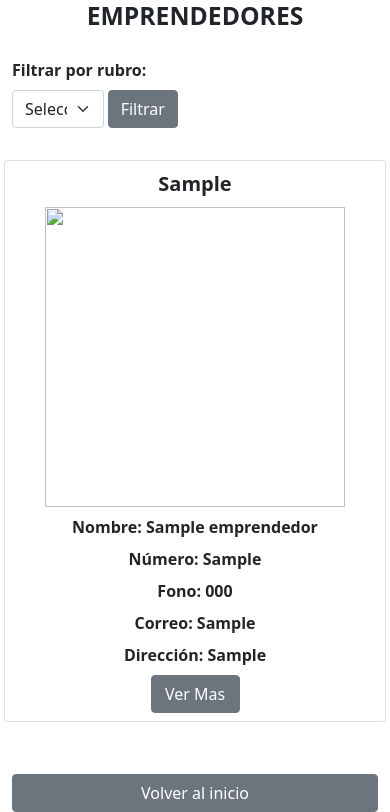
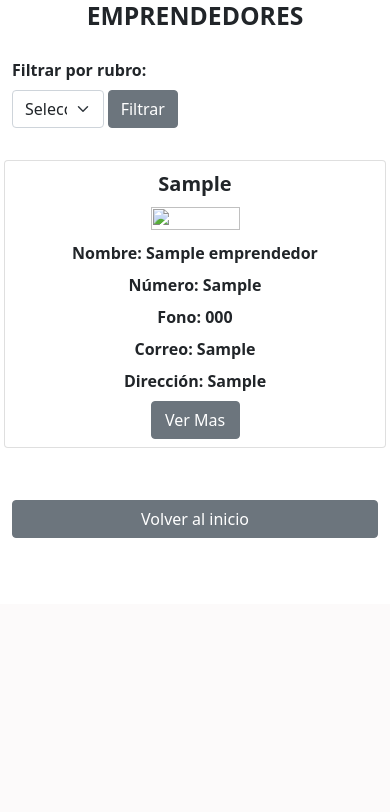
Before and after one commit to FernandoProg/ProyectoTIS, a PHP site: page /public/view_emprendedores.php in a window 390 px wide. Shown: the part 240-1052 px from the top of the page. After the commit the page ends 778 px from the top, so only its background shows below. Run offline with PHP 8.4, Linux system fonts and the light colour scheme; tables that the repository leaves empty or names only in its code hold one stand-in row (values such as "Sample post").

Commit message:
responsive emprendedores

```diff
--- a/public/view_emprendedores.php
+++ b/public/view_emprendedores.php
@@ -56,9 +56,9 @@
         <?php
             while($row = mysqli_fetch_assoc($data)){
         ?>
-                <div class="col card text-center mt-4 mb-4 pb-2">
+                <div class="col-xl-3 col-md-12 card text-center mt-4 mb-4 pb-2">
                     <span style="justify-content: center;" class="mt-2 d-flex fs-5 fw-bolder"><?php echo$row["rubro_emprendedor"] ?></span>
-                    <img style="height: 300px; width: 300px;"class="mt-2 mx-auto" src="data:<?php echo$row["tipo_imagen"]?>;base64,<?php echo base64_encode($row["imagen_emprendedor"])?>">
+                    <img style="height: 90%; width: 50%;"class="img-fluid mt-2 mx-auto" src="data:<?php echo$row["tipo_imagen"]?>;base64,<?php echo base64_encode($row["imagen_emprendedor"])?>">
                     <span style="justify-content: center;"  class="mt-2 d-flex fw-bolder">Nombre: <?php echo$row["nombre_emprendedor"]?></span>
                     <span style="justify-content: center;"  class="mt-2 d-flex  fw-bolder">Número: <?php echo$row["celular_emprendedor"]?> </span>
                     <span style="justify-content: center;" class="mt-2 d-flex  fw-bolder">Fono: <?php echo$row["telefono_emprendedor"]?> </span>
@@ -69,7 +69,7 @@
         <?php }?>
         </div>
     </div>
-    <div class="footer mt-4">
+    <div class="footer my-4">
         <div class="container">
             <div class="row">
             <?php
```
